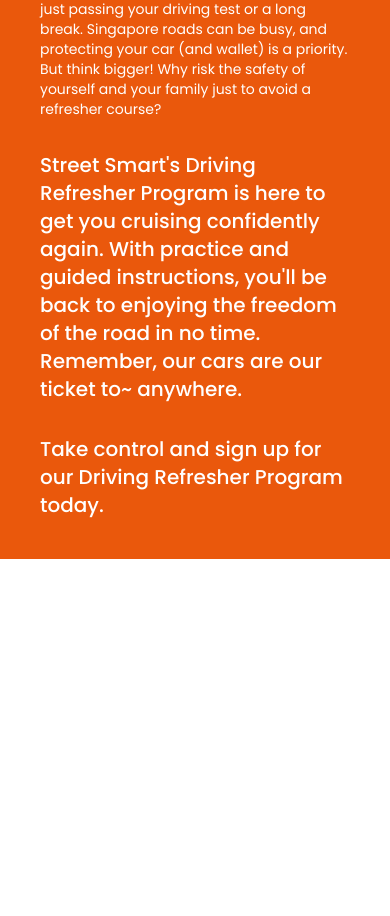
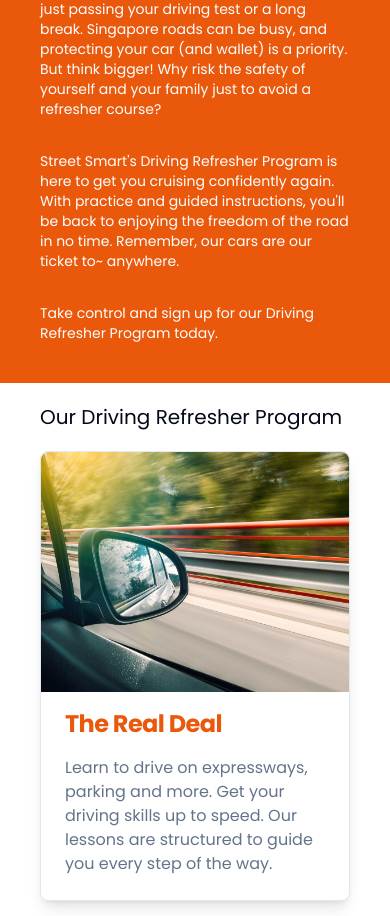
Before and after one commit to Bilal-Sheikh/street-smart, a Next.js app: page / in a window 390 px wide. Shown: the part 1125-2041 px from the top of the page. Before the commit the page ends 1684 px from the top, so only its background shows below. Built offline with nearby package versions, Linux system fonts and the light colour scheme.

Commit message:
fixed "<RefresherProgram />" for mobile

```diff
--- a/app/(landing)/page.tsx
+++ b/app/(landing)/page.tsx
@@ -13,11 +13,11 @@
             <div>
                 <Navbar />
                 <Hero />
-                {/* <RefresherProgram />
-                <Topics />
-                <Pricing />
-                <FAQ />
-                <Footer /> */}
+                <RefresherProgram />
+                {/* <Topics /> */}
+                {/* <Pricing /> */}
+                {/* <FAQ /> */}
+                {/* <Footer /> */}
             </div>
         </main>
     );
--- a/components/Hero.tsx
+++ b/components/Hero.tsx
@@ -60,14 +60,14 @@
                     But think bigger! Why risk the safety of yourself and your
                     family just to avoid a refresher course?
                 </p>
-                <p className="py-8 text-xl font-medium">
+                <p className="py-8 text-sm font-light md:text-xl md:font-medium">
                     Street Smart's Driving Refresher Program is here to get you
                     cruising confidently again. With practice and guided
                     instructions, you'll be back to enjoying the freedom of the
                     road in no time. Remember, our cars are our ticket to~
                     anywhere.
                 </p>
-                <p className="text-xl font-medium">
+                <p className="text-sm font-light md:text-xl md:font-medium">
                     Take control and sign up for our Driving Refresher Program
                     today.
                 </p>
--- a/components/Pricing.tsx
+++ b/components/Pricing.tsx
@@ -60,6 +60,7 @@
                         <Button className="w-full">Get Started</Button>
                     </div>
                 </div>
+
                 <div className="relative flex flex-col p-6 bg-white shadow-lg rounded-lg dark:bg-zinc-850 justify-between border border-red-500">
                     <div className="px-3 py-1 text-sm text-white bg-gradient-to-r from-orange-500 to-red-500 rounded-full inline-block absolute top-0 left-1/2 transform -translate-x-1/2 -translate-y-1/2">
                         Popular
@@ -104,6 +105,7 @@
                         </Button>
                     </div>
                 </div>
+
                 <div className="flex flex-col p-6 bg-white shadow-lg rounded-lg dark:bg-zinc-850 justify-between border border-gray-300">
                     <div>
                         <h3 className="text-2xl font-bold text-center">
--- a/components/RefresherProgram.tsx
+++ b/components/RefresherProgram.tsx
@@ -18,13 +18,13 @@
 export default function RefresherProgram() {
     return (
         <section>
-            <div className="pt-12 px-60">
-                <h1 className="py-10 text-5xl font-medium">
+            <div className="px-10 md:pt-12 md:px-60">
+                <h1 className="py-5 md:py-10 text-xl md:text-5xl md:font-medium">
                     Our Driving Refresher Program
                 </h1>
 
-                <div className="flex justify-center gap-12">
-                    <Card className="w-1/2 shadow-lg">
+                <div className="grid grid-cols-1 gap-6 md:mt-8 md:grid-cols-3">
+                    <Card className="shadow-lg">
                         <CardHeader className="relative h-60">
                             <Image
                                 className="rounded-t-lg"
@@ -48,7 +48,7 @@
                         </CardContent>
                     </Card>
 
-                    <Card className="w-1/2 shadow-lg">
+                    <Card className="shadow-lg">
                         <CardHeader className="relative h-60">
                             <Image
                                 className="rounded-t-lg"
@@ -71,7 +71,7 @@
                         </CardContent>
                     </Card>
 
-                    <Card className="w-1/2 shadow-lg">
+                    <Card className="shadow-lg">
                         <CardHeader className="relative h-60">
                             <Image
                                 className="rounded-t-lg"
@@ -95,7 +95,7 @@
                     </Card>
                 </div>
 
-                <div className="py-10 text-xl">
+                <div className="py-10 text-sm font-light md:text-xl md:font-medium">
                     <p>
                         Street Smart's driving refresher program focuses on what
                         you REALLY need: practical skills for everyday driving.
@@ -116,29 +116,29 @@
                         road
                     </p>
                     <br />
-                    <p className="border-b-4 border-orange-600 max-w-fit">
+                    <p className="max-sm:underline max-sm:decoration-orange-600 max-sm:decoration-2 md:border-b-4 border-orange-600 max-w-fit">
                         Street Smart: Your partner to smooth sailing on the
                         streets.
                     </p>
                 </div>
             </div>
 
-            <div className="py-10 px-60 bg-orange-600 text-white">
-                <h1 className="py-5 text-5xl font-medium">
+            <div className="px-10 py-10 md:px-60 bg-orange-600 text-white">
+                <h1 className="md:py-5 text-xl md:text-5xl md:font-medium">
                     Cruise the Roads with Ease
                 </h1>
-                <h1 className="py-5 text-4xl font-bold">
+                <h1 className="py-5 text-2xl md:text-4xl font-bold">
                     No worries, it gets easier after the first try or two
                 </h1>
-                <p className="text-xl font-medium w-4/5">
+                <p className="text-sm md:text-xl md:font-medium md:w-4/5">
                     Take control of your learning. Your driving mentor and coach
                     will tailor the lessons to fit your needs and build your
                     confidence behind the wheel.
                 </p>
 
-                <div className="flex justify-center py-7 gap-12">
-                    <Card className="w-1/2 shadow-lg">
-                        <CardHeader className="relative h-60">
+                <div className="grid grid-cols-1 gap-6 py-7 md:mt-8 md:grid-cols-3">
+                    <Card className="shadow-lg">
+                        <CardHeader className="relative h-40 md:h-60">
                             <Image
                                 className="rounded-t-lg"
                                 src={car}
@@ -160,8 +160,8 @@
                         </CardContent>
                     </Card>
 
-                    <Card className="w-1/2 shadow-lg">
-                        <CardHeader className="relative h-60">
+                    <Card className="shadow-lg">
+                        <CardHeader className="relative h-40 md:h-60">
                             <Image
                                 className="rounded-t-lg"
                                 src={womenInCar2}
@@ -183,8 +183,8 @@
                         </CardContent>
                     </Card>
 
-                    <Card className="w-1/2 shadow-lg">
-                        <CardHeader className="relative h-60">
+                    <Card className="shadow-lg">
+                        <CardHeader className="relative h-40 md:h-60">
                             <Image
                                 className="rounded-t-lg"
                                 src={womenInCar3}
```
